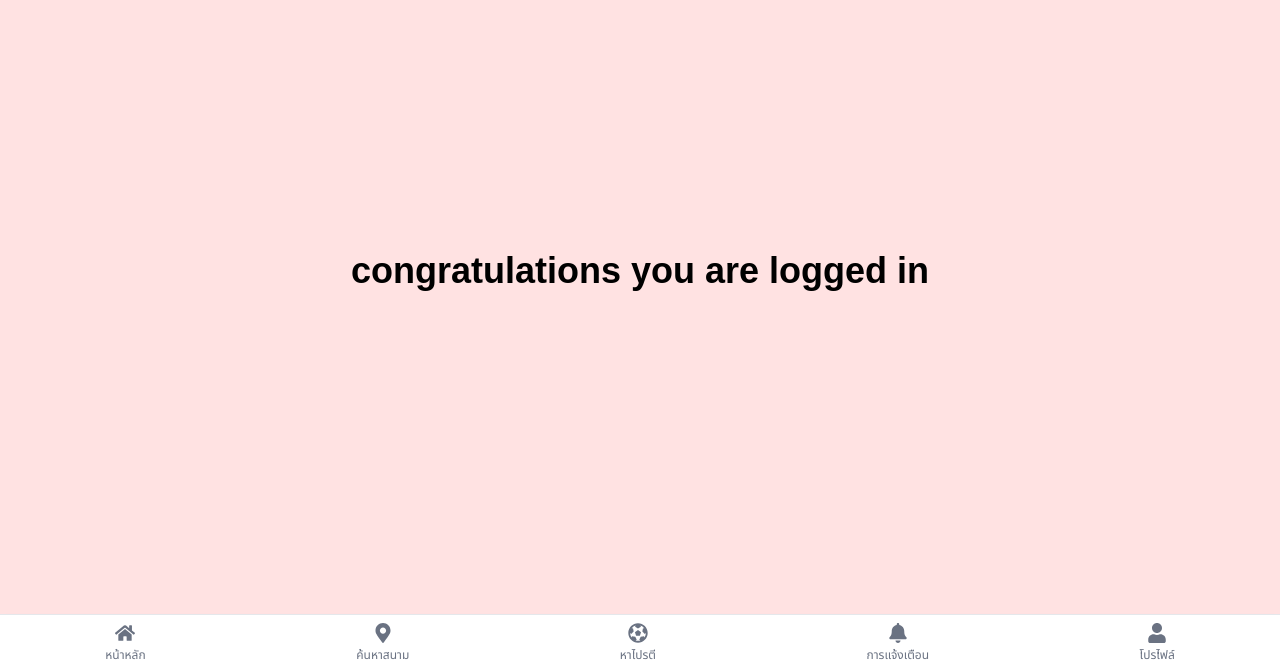
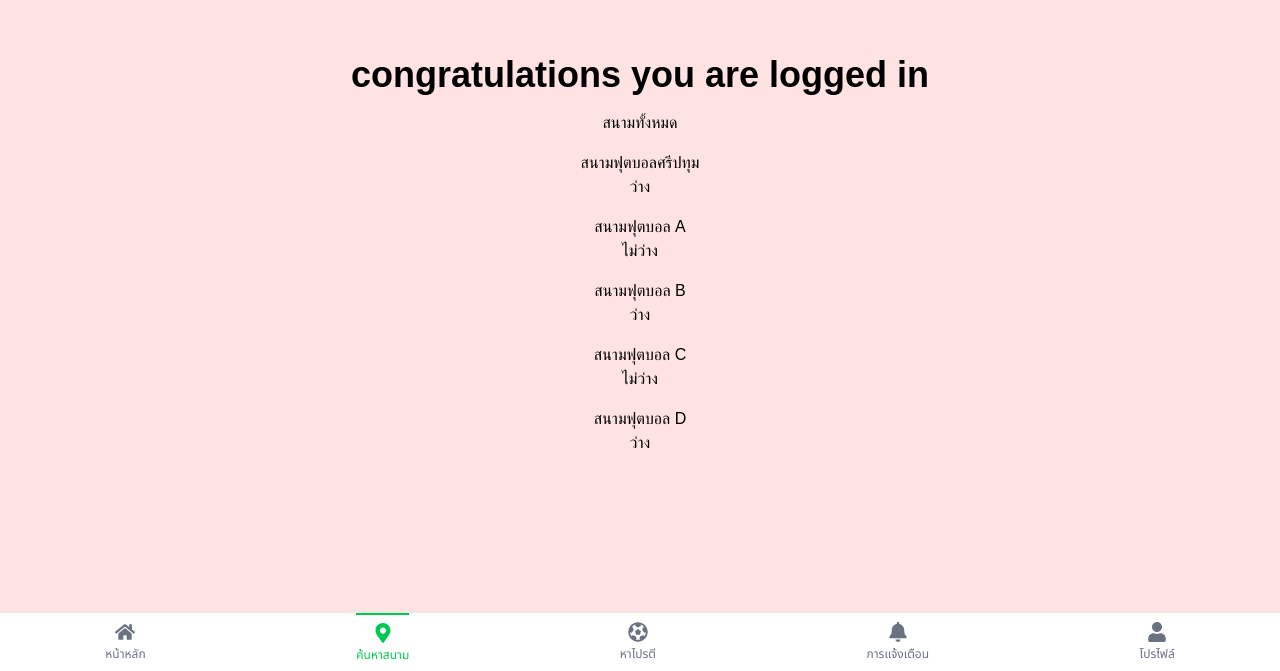
Before and after one commit to Theeraphath/kickhub, a React (Vite) app in the folder frontend/kickhub/: page /test in a window 1280 px wide. Shown: the part 129-800 px from the top of the page. Built offline with nearby package versions, Linux system fonts and the light colour scheme; sample sign-in values are in the browser's storage.

Commit message:
Merge + update components

```diff
--- a/frontend/kickhub/package.json
+++ b/frontend/kickhub/package.json
@@ -17,6 +17,7 @@
     "@tailwindcss/line-clamp": "^0.4.4",
     "@tailwindcss/vite": "^4.1.15",
     "framer-motion": "^12.23.24",
+    "jwt-decode": "^4.0.0",
     "react": "^19.1.1",
     "react-dom": "^19.1.1",
     "react-icons": "^5.5.0",
--- a/frontend/kickhub/src/App.jsx
+++ b/frontend/kickhub/src/App.jsx
@@ -14,19 +14,28 @@ import Promptpay from "./components/prompypay";
 import ProtectedRoute from "./components/ProtectedRoute";
 import SignUp from "./components/SignUp";
 import Partybuffet from "./components/Partybuffet";
+import Test2 from "./components/test2";
 
 function AppRoutes() {
   const location = useLocation();
-  const hideNavPaths = ["/login", "/SignUp", "/reserve", "/promptpay", "/partybuffet"];
+  const hideNavPaths = [
+    "/login",
+    "/SignUp",
+    "/reserve",
+    "/promptpay",
+    "/partybuffet",
+  ];
   const shouldShowNav = !hideNavPaths.includes(location.pathname);
 
   return (
     <>
       <Routes>
         <Route path="/login" element={<Login />} />
-        <Route path="/signUp" element={<SignUp />} />
+        <Route path="/signup" element={<SignUp />} />
         <Route path="/" element={<Home />} />
         <Route path="/partybuffet" element={<Partybuffet />} />
+        <Route path="/test/:id" element={<Test2 />} />
+
         <Route
           path="/test"
           element={
@@ -60,7 +69,7 @@ function AppRoutes() {
           }
         />
       </Routes>
-      {shouldShowNav && <BottomNav />}
+      <ProtectedRoute>{shouldShowNav && <BottomNav />}</ProtectedRoute>
     </>
   );
 }
--- a/frontend/kickhub/src/components/Navbar.jsx
+++ b/frontend/kickhub/src/components/Navbar.jsx
@@ -10,7 +10,7 @@ import {
 const BottomNav = () => {
   const navItems = [
     { name: "หน้าหลัก", icon: <FaHome />, path: "/" },
-    { name: "ค้นหาสนาม", icon: <FaMapMarkerAlt />, path: "/search" },
+    { name: "ค้นหาสนาม", icon: <FaMapMarkerAlt />, path: "/test" },
     { name: "หาไปรตี", icon: <FaFutbol />, path: "/team" },
     { name: "การแจ้งเตือน", icon: <FaBell />, path: "/notifications" },
     { name: "โปรไฟล์", icon: <FaUser />, path: "/login" },
--- a/frontend/kickhub/src/components/ProtectedRoute.jsx
+++ b/frontend/kickhub/src/components/ProtectedRoute.jsx
@@ -1,18 +1,49 @@
 import { Navigate, useLocation } from "react-router-dom";
+import { jwtDecode } from "jwt-decode"; // ✅ ใช้ named import
 
 const ProtectedRoute = ({ children }) => {
-  const token = localStorage.getItem("token");
   const location = useLocation();
+  const publicPaths = ["/login", "/signup"];
 
-  // ✅ รายชื่อ path ที่ไม่ต้องตรวจ token
-  const publicPaths = ["/login", "/signUp"];
+  const rawToken = localStorage.getItem("token");
+  let token = null;
+  let isExpired = false;
 
-  // 🛡️ ถ้าไม่มี token และ path ไม่อยู่ใน publicPaths → redirect ไป /Login
+  // 🧠 ตรวจว่า token เป็น object หรือ string
+  try {
+    token = JSON.parse(rawToken); // custom token: { accessToken, expiry }
+  } catch {
+    token = rawToken; // JWT string
+  }
+
+  // 🔍 ตรวจหมดอายุ
+  if (typeof token === "string") {
+    try {
+      const decoded = jwtDecode(token);
+      if (decoded.exp * 1000 < Date.now()) {
+        isExpired = true;
+      }
+    } catch {
+      isExpired = true;
+    }
+  } else if (typeof token === "object" && token?.expiry) {
+    if (Date.now() > token.expiry) {
+      isExpired = true;
+    }
+  }
+
+  // 🧹 ลบ token ถ้าหมดอายุ
+  if (isExpired) {
+    localStorage.removeItem("token");
+    return <Navigate to="/login" replace state={{ from: location }} />;
+  }
+
+  // 🛡️ ไม่มี token และไม่ใช่ public path → redirect
   if (!token && !publicPaths.includes(location.pathname)) {
     return <Navigate to="/login" replace state={{ from: location }} />;
   }
 
-  // 🧭 ถ้ามี token อยู่แล้ว และผู้ใช้พยายามเข้า /Login หรือ /SignUp → redirect ไปหน้าแรก
+  // 🚫 มี token แล้วเข้า /login หรือ /signup → redirect ไปหน้าแรก
   if (token && publicPaths.includes(location.pathname)) {
     return <Navigate to="/" replace />;
   }
--- a/frontend/kickhub/src/components/test.jsx
+++ b/frontend/kickhub/src/components/test.jsx
@@ -3,11 +3,50 @@ import Login from "./Login";
 function Test1() {
   const Navigate = useNavigate();
 
+  const dummydata = [
+    {
+      id: 1,
+      fild_name: "สนามฟุตบอลศรีปทุม",
+      status: "ว่าง",
+    },
+    {
+      id: 2,
+      fild_name: "สนามฟุตบอล A",
+      status: "ไม่ว่าง",
+    },
+    {
+      id: 3,
+      fild_name: "สนามฟุตบอล B",
+      status: "ว่าง",
+    },
+    {
+      id: 4,
+      fild_name: "สนามฟุตบอล C",
+      status: "ไม่ว่าง",
+    },
+    {
+      id: 5,
+      fild_name: "สนามฟุตบอล D",
+      status: "ว่าง",
+    },
+  ];
+
   return (
-    <div className="flex items-center justify-center h-screen bg-red-100">
-      <h1 className="text-4xl font-bold text-black">
-        congratulations you are logged in
-      </h1>
+    <div className="flex flex-col items-center justify-center h-screen bg-red-100">
+      <div className="flex flex-col items-center justify-center mb-4">
+        <h1 className="text-4xl font-bold text-black mb-4">
+          congratulations you are logged in
+        </h1>
+        <h1>สนามทั้งหมด</h1>
+      </div>
+      <div className="flex flex-col items-center justify-center mb-4">
+        {dummydata.map((item) => (
+          <button key={item.id} className="cursor-pointer mb-4" onClick={() => Navigate(`/test/${item.id}`, { state: item })}>
+            <h1>{item.fild_name}</h1>
+            <h1>{item.status}</h1>
+          </button>
+        ))}
+      </div>
     </div>
   );
 }
--- /dev/null
+++ b/frontend/kickhub/src/components/test2.jsx
@@ -0,0 +1,18 @@
+import { useLocation } from "react-router-dom";
+
+function Test2() {
+  const location = useLocation();
+  const item = location.state;
+
+  console.log(item);
+
+  return (
+    <div>
+      <h1>ยินดีต้อนรับ</h1>
+      <h1>{item?.fild_name}</h1>
+      <h1>ลำดับ: {item?.id}</h1>
+    </div>
+  );
+}
+
+export default Test2;
```
Also changed, not shown: 1 other file (tests, documents, lock files or other folders).
